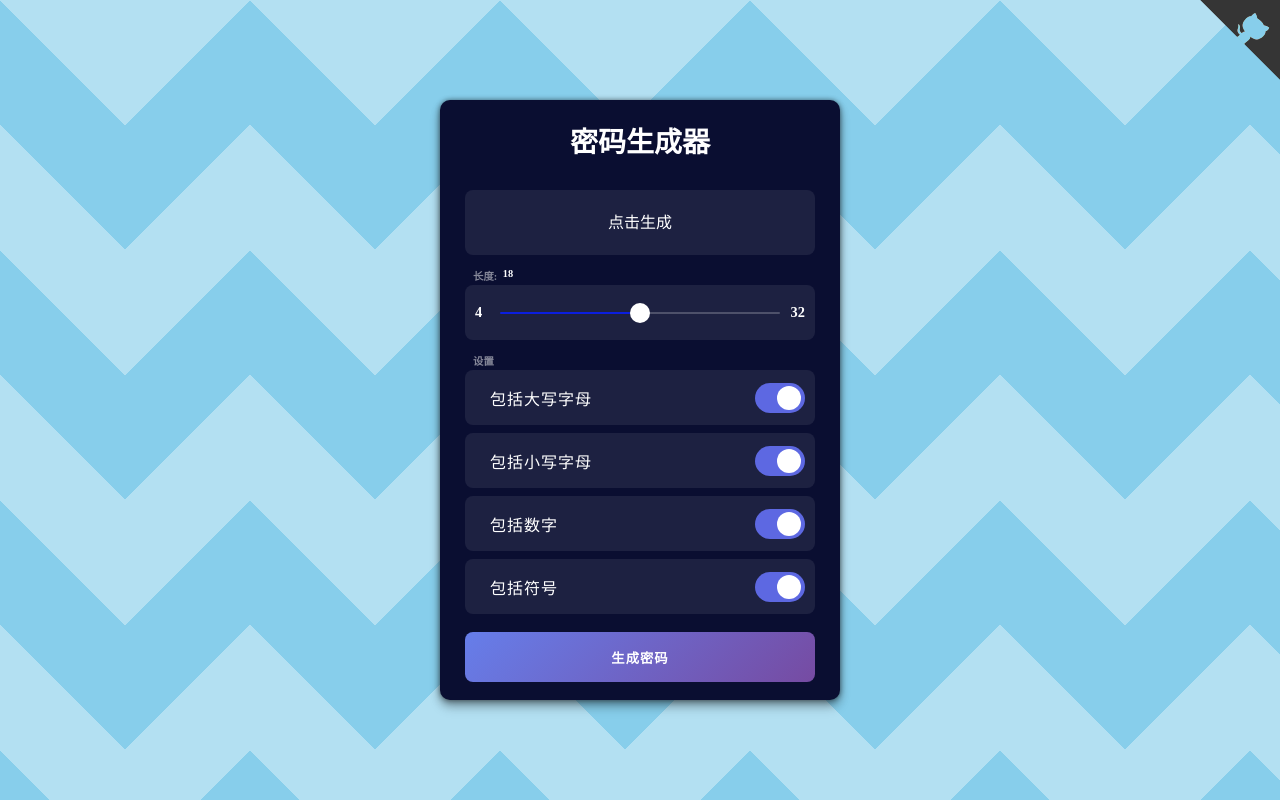
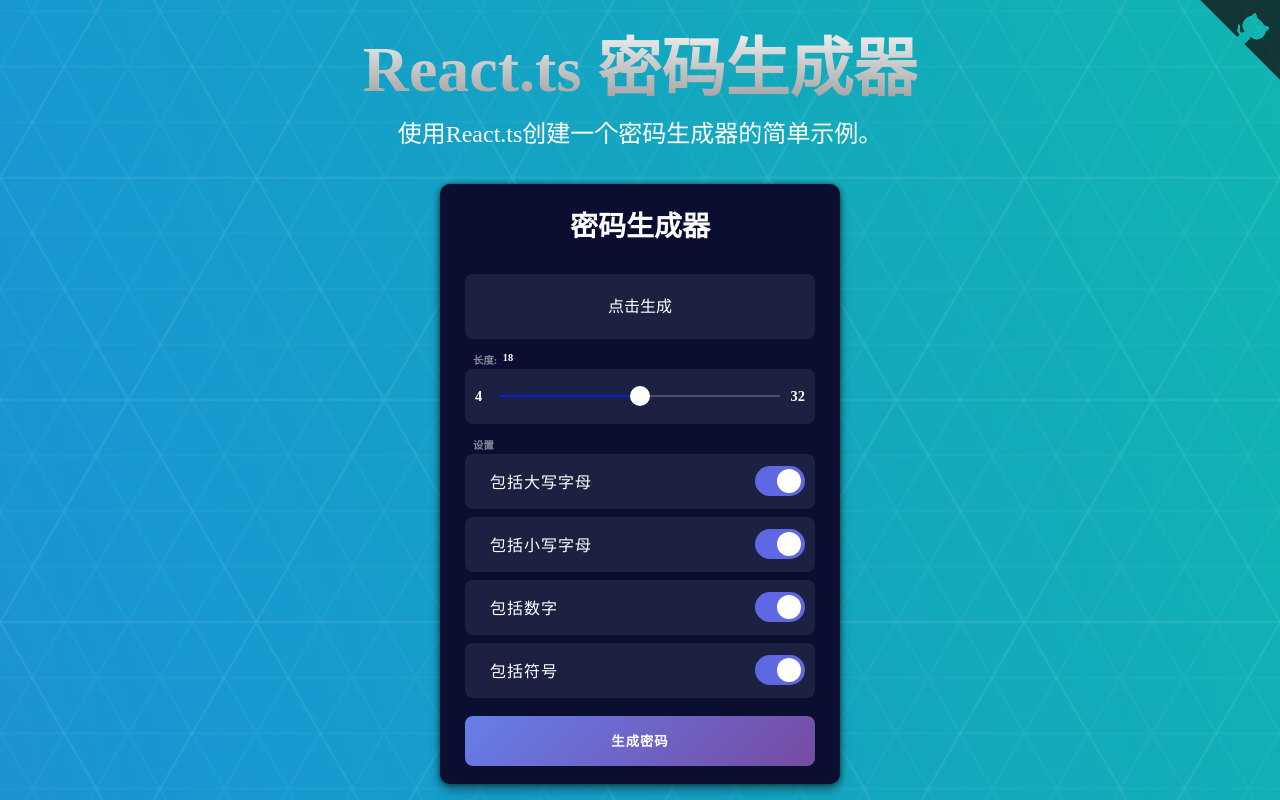
Before and after one commit to Fighting-creator/password-generator, a React (Vite) app: page / in a window 1280 px wide. Built offline with nearby package versions, Linux system fonts and the light colour scheme.

Commit message:
更换背景颜色

```diff
--- a/src/App.scss
+++ b/src/App.scss
@@ -1,15 +1,79 @@
+.App {
+  position: absolute;
+  width: 100%;
+  height: 100%;
+  background: linear-gradient(253deg, #0cc898, #1797d2, #864fe1);
+  background-size: 300% 300%;
+  -webkit-animation: Background 25s ease infinite;
+  -moz-animation: Background 25s ease infinite;
+  animation: Background 25s ease infinite;
+}
+
+@-webkit-keyframes Background {
+  0% {
+    background-position: 0% 50%
+  }
+
+  50% {
+    background-position: 100% 50%
+  }
+
+  100% {
+    background-position: 0% 50%
+  }
+}
+
+@-moz-keyframes Background {
+  0% {
+    background-position: 0% 50%
+  }
+
+  50% {
+    background-position: 100% 50%
+  }
+
+  100% {
+    background-position: 0% 50%
+  }
+}
+
+@keyframes Background {
+  0% {
+    background-position: 0% 50%
+  }
+
+  50% {
+    background-position: 100% 50%
+  }
+
+  100% {
+    background-position: 0% 50%
+  }
+}
+
 .password-generator-wrapper {
   position: absolute;
   width: 100%;
   height: 100%;
   // background-image: linear-gradient(to top, #209cff 100%, #68e0cf 200%);
-  background: linear-gradient(135deg, #b3e0f2 25%, transparent 0) -125px 0,
-  linear-gradient(225deg, #b3e0f2 25%, transparent 0) -125px 0,
-  linear-gradient(315deg, #b3e0f2 25%, transparent 0),
-  linear-gradient(45deg, #b3e0f2 25%, transparent 0);
-  background-color: skyblue;
-  background-size: 250px 250px;
+
+  // background: linear-gradient(135deg, #b3e0f2 25%, transparent 0) -125px 0,
+  // linear-gradient(225deg, #b3e0f2 25%, transparent 0) -125px 0,
+  // linear-gradient(315deg, #b3e0f2 25%, transparent 0),
+  // linear-gradient(45deg, #b3e0f2 25%, transparent 0);
+  // background-color: skyblue;
+  // background-size: 250px 250px;
+
+  // background: linear-gradient(-45deg, #ee7752, #e73c7e, #23a6d5, #23d5ab);
+  // background-size: 400% 400%;
+  // animation: gradient 15s ease infinite;
+
+  background: url('./assets/wCG2csZ.png');
+  background-size: cover;
+  background-position: center;
+
   display: flex;
+  flex-flow: column;
   justify-content: center;
   align-items: center;
 }
@@ -18,3 +82,17 @@
   border: 0;
   outline: 0;
 }
+
+@keyframes gradient {
+  0% {
+    background-position: 0% 50%;
+  }
+
+  50% {
+    background-position: 100% 50%;
+  }
+
+  100% {
+    background-position: 0% 50%;
+  }
+}
--- a/src/App.tsx
+++ b/src/App.tsx
@@ -1,6 +1,7 @@
 import { useState } from 'react';
 import './App.scss';
 import { GithubLink } from './components/GithubLink/GithubLink';
+import { Heading } from './components/Heading/Heading';
 import PasswordGenerator from './components/PasswordGenerator/PasswordGenerator';
 
 function App() {
@@ -10,6 +11,10 @@
   return (
     <div className="App">
       <div className="password-generator-wrapper">
+        <Heading
+          title='React.ts 密码生成器'
+          description='使用React.ts创建一个密码生成器的简单示例。'
+        />
         <PasswordGenerator />
         <GithubLink />
       </div>
--- /dev/null
+++ b/src/components/Heading/Heading.scss
@@ -0,0 +1,23 @@
+.heading {
+    text-align: center;
+    user-select: none;
+
+    h1 {
+        background: -webkit-linear-gradient(#fff, #999);
+        -webkit-text-fill-color: transparent;
+        -webkit-background-clip: text;
+        text-align: center;
+        margin: 0 0 5px 0;
+        font-weight: 900;
+        font-size: 4rem;
+        color: #fff;
+    }
+
+    h4 {
+        color: lighten($color: #0a0e31, $amount: 100%);
+        text-align: center;
+        margin: 0 0 35px 0;
+        font-weight: 400;
+        font-size: 24px;
+    }
+}
--- /dev/null
+++ b/src/components/Heading/Heading.tsx
@@ -0,0 +1,18 @@
+import './Heading.scss';
+
+type HeadingProps = {
+    title: string;
+    description: string;
+};
+
+export const Heading = ({
+    title,
+    description
+}: HeadingProps): JSX.Element => {
+    return (
+        <div className="heading">
+            <h1>{title}</h1>
+            <h4>{description}</h4>
+        </div>
+    );
+};
```
Also changed, not shown: src/assets/wCG2csZ.png (added).
